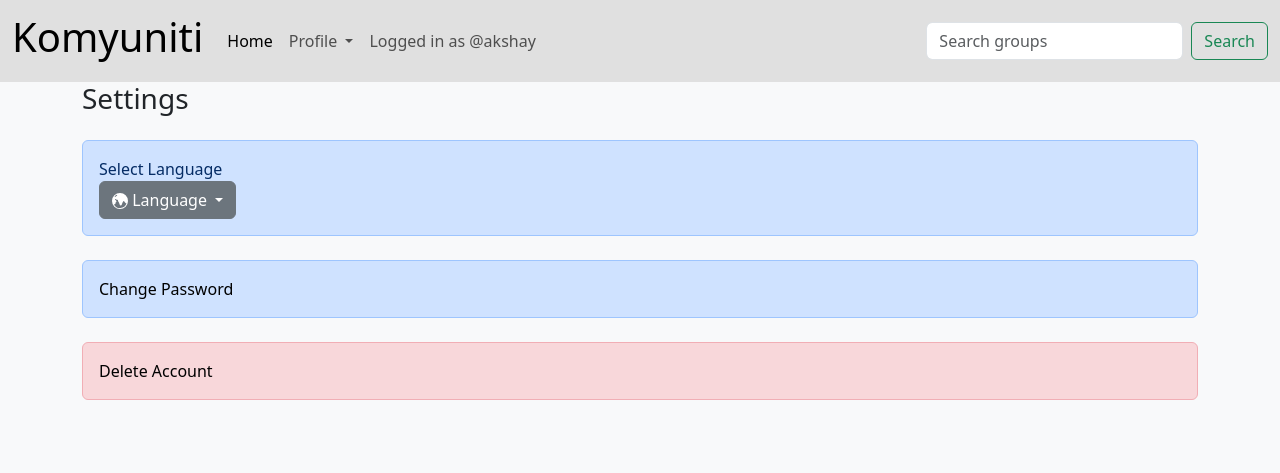
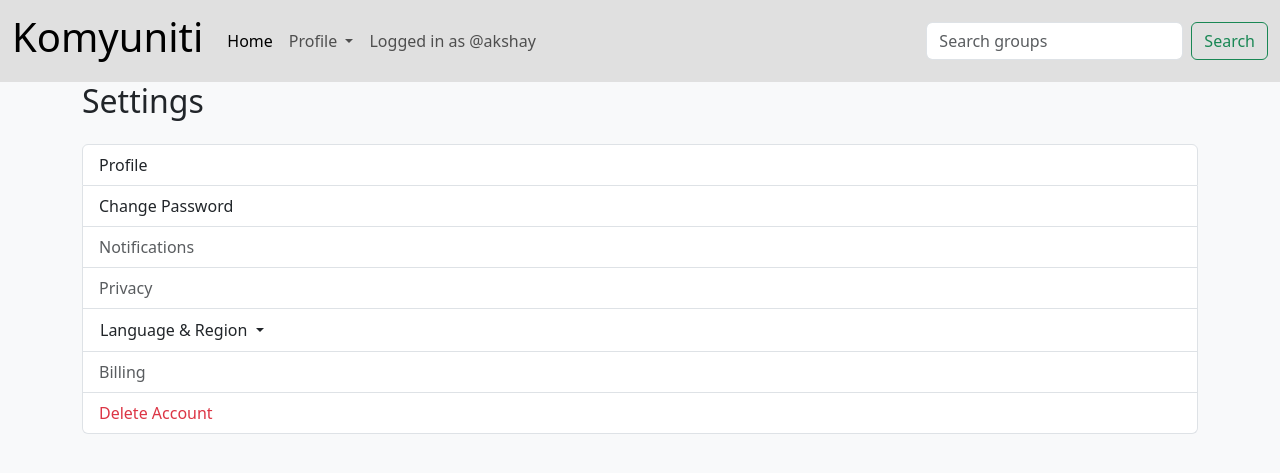
Before and after one commit to akshay56789/komyuniti-web-app, a Django app: page /en/settings/ in a window 1280 px wide. Shown: the top 473 px of the page. Run offline with Django 4.2, Linux system fonts and the light colour scheme; a user stored in the database is signed in; some libraries are stand-ins or nearby versions.

Commit message:
Settings UI changed

```diff
--- a/base/templates/base/setting.html
+++ b/base/templates/base/setting.html
@@ -1,6 +1,46 @@
 {% extends "main.html" %} {% block content %} {% load i18n %}
 <div class="container">
-  <h3>Settings</h3>
+  <h2 class="mb-4">Settings</h2>
+
+  <div class="list-group settings-list">
+    <a href="{% url "user-profile" request.user.id %}" class="list-group-item list-group-item-action">{% trans "Profile" %}</a>
+    <a href="{% url "change-password" %}" class="list-group-item list-group-item-action">{% trans "Change Password" %}</a>
+    <a href="#" class="list-group-item list-group-item-action disabled" tabindex="-1" aria-disabled="true">Notifications</a>
+    <a href="#" class="list-group-item list-group-item-action disabled" tabindex="-1" aria-disabled="true">Privacy</a>
+    <div class="list-group-item p-0">
+      <div class="dropdown">
+      <button
+        class="btn btn-link w-100 text-start px-3 py-2 dropdown-toggle"
+        type="button"
+        id="languageDropdown"
+        data-bs-toggle="dropdown"
+        aria-expanded="false"
+        style="text-decoration: none; color: inherit;"
+      >
+        Language &amp; Region
+      </button>
+      <ul class="dropdown-menu w-100" aria-labelledby="languageDropdown">
+        {% load i18n %}
+        {% get_current_language as LANGUAGE_CODE %}
+        {% get_available_languages as LANGUAGES %}
+        {% get_language_info_list for LANGUAGES as languages %}
+        {% for lang in languages %}
+        <li>
+        <a class="dropdown-item" href="/{{ lang.code }}/">
+          {{ lang.name_local }}
+          {% if lang.code == LANGUAGE_CODE %} <span class="text-success">&#10003;</span> {% endif %}
+        </a>
+        </li>
+        {% endfor %}
+      </ul>
+      </div>
+    </div>
+    <a href="#" class="list-group-item list-group-item-action disabled" tabindex="-1" aria-disabled="true">Billing</a>
+    <a href="#" class="list-group-item list-group-item-action text-danger" >{% trans "Delete Account" %}</a>
+  </div>
+
+
+  <!-- <h3>Settings</h3>
   <div class="my-4">
     <div class="my-2 alert alert-primary">
       {% trans "Select Language" %}
@@ -45,7 +85,7 @@
       <a style="text-decoration: none; color: black;" href="#">{% trans "Delete Account" %}</a>
     </div>
   </div>
-</div>
+</div> -->
 
 
 
```
Also changed, not shown: db.sqlite3.
